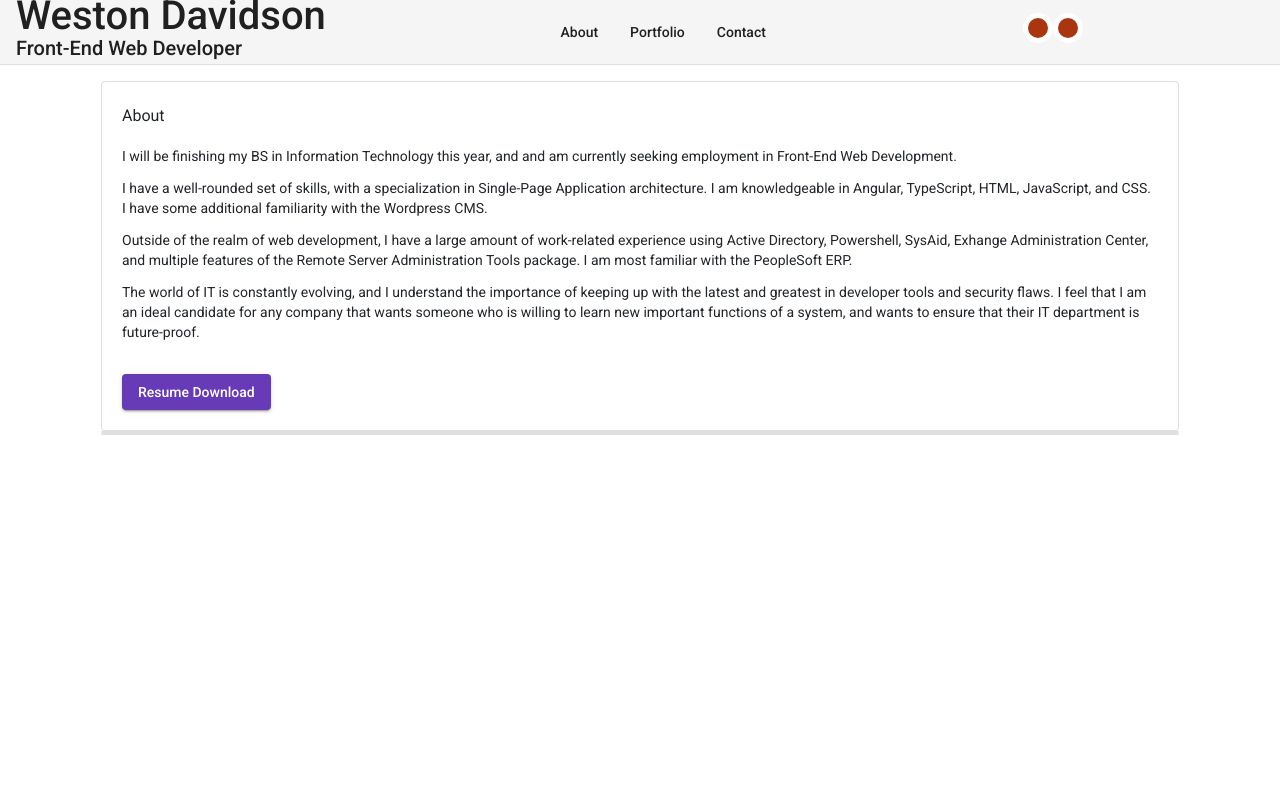
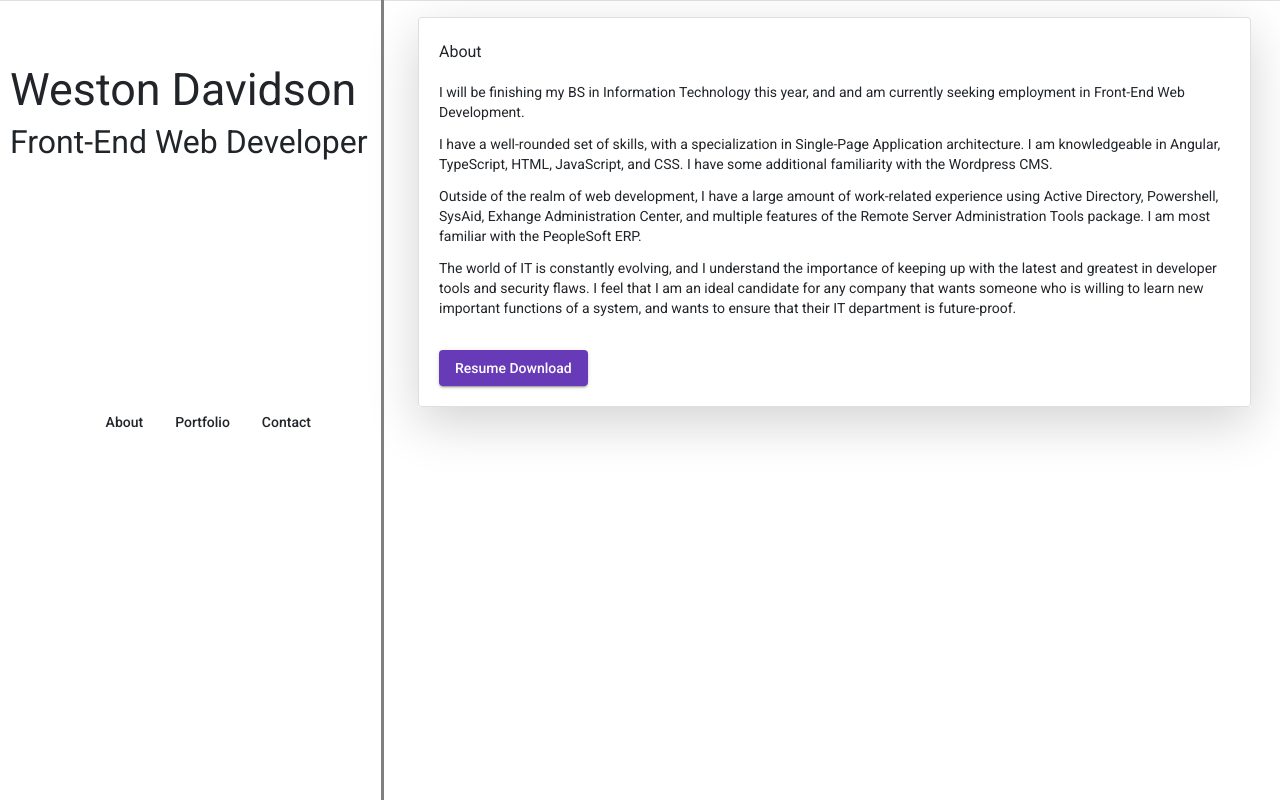
Before and after one commit to westondavidson/Davidson-Portfolio, an Angular app: page / in a window 1280 px wide. Built offline with nearby package versions, Linux system fonts and the light colour scheme.

Commit message:
Updated/redesigned CSS/HTML for header and accordion component

```diff
--- a/src/app/carousel/carousel.component.css
+++ b/src/app/carousel/carousel.component.css
@@ -2,3 +2,24 @@
   width: 10%;
   background-color: #ffff;
 }
+@media screen and (min-width: 1000px) {
+#content{
+  overflow: hidden;
+  margin-left: 30%;
+  margin-right: -5%;
+  margin-top: 10%;
+}
+}
+
+.panel-group{
+    margin:0;
+}
+
+.panel{
+    border:none;
+    box-shadow:none;
+}
+
+.panel-heading{
+    padding:0;
+}
--- a/src/app/carousel/carousel.component.html
+++ b/src/app/carousel/carousel.component.html
@@ -1,30 +1,33 @@
 <!--HOW THIS WORKS/NOTES
 - A simple Bootstrap accordion to contain all site content
+- Makes extensive use of the border-0 bootstrap utility to clean up random accordion border defaults
   -->
-<div id="accordion" class="m-3">
+<div id="content" class="mt-3 shadow-lg border-0">
+<div id="accordion" class="border-0">
   <div class="card">
 
 
-    <div id="home" class="collapse show" aria-labelledby="home" data-parent="#accordion">
-      <div class="card-body">
+    <div id="home" class="collapse show border-0" aria-labelledby="home" data-parent="#accordion">
+      <div class="card-body border-0">
         <app-about></app-about>
       </div>
     </div>
   </div>
-  <div class="card">
+  <div class="card border-0">
 
-    <div id="resume" class="collapse" aria-labelledby="resume" data-parent="#accordion">
-      <div class="card-body">
+    <div id="resume" class="collapse border-0" aria-labelledby="resume" data-parent="#accordion">
+      <div class="card-body border-0">
         <app-resume></app-resume>
       </div>
     </div>
   </div>
-  <div class="card">
+  <div class="card border-0">
 
-    <div id="contact" class="collapse" aria-labelledby="contact" data-parent="#accordion">
-      <div class="card-body">
+    <div id="contact" class="collapse border-0" aria-labelledby="contact" data-parent="#accordion">
+      <div class="card-body border-0">
         <app-contact></app-contact>
       </div>
     </div>
   </div>
 </div>
+</div>
--- a/src/app/contact-form/contact-form.component.ts
+++ b/src/app/contact-form/contact-form.component.ts
@@ -7,10 +7,7 @@ import { Component, OnInit } from '@angular/core';
 })
 export class ContactFormComponent implements OnInit {
 
-closeWin(){
-  this.googleRedirect.close();
 
-};
   constructor() {
 
 
--- a/src/app/head/head.component.css
+++ b/src/app/head/head.component.css
@@ -1,40 +1,81 @@
-#headingName{
-  position: relative;
-  top:0;
-  left:0;
-  font-size: 3.5vw;
-}
 
-@media screen and (min-width: 650px) {
-  #headingName {
-    font-size: 40px;
+
+/*
+Two separate css configurations are used for screen based on Width
+should allow for better mobile support/cleaner interface in both situations
+*/
+
+@media screen and (max-width: 1000px) {
+
+  #headingName{
     position: relative;
-    top:0;
-    left:0;
+    top:5px;
+    left: 5px;
+    font-size: 3.5vw;
+  }
+
+  .fixedNav{
+    display: flex;
+    flex-direction: row;
+    width: 90%;
+    justify-content: space-between;
+    align-items: center;
+  }
+
+  #tagLine {
+    font-size: 2.5vw;
+    position: relative;
+    top: 0px;
+    left:5px;
+  }
+
+  #navMenu{
+    white-space: nowrap;
   }
 }
 
+@media screen and (min-width: 1000px) {
 
-#tagLine {
-  font-size: 2.5vw;
-}
-@media screen and (min-width: 650px) {
-  #tagLine {
-    font-size: 20px;
+  #headingName{
     position: relative;
-    top:0;
-    left:0;
+    top:60px;
+    left:10px;
+    font-size: 3.5vw;
+  }
+
+    #tagLine {
+      font-size: 2.5vw;
+      position: relative;
+      top: 80px;
+      left:10px;
+    }
+
+  .fixedNav{
+    height: 100%; /* Full-height: remove this if you want "auto" height */
+    width: 30%; /* Set the width of the sidebar */
+    position: fixed; /* Fixed Sidebar (stay in place on scroll) */
+    z-index: 1; /* Stay on top */
+    top: 0; /* Stay at the top */
+    left: 0;
+    overflow-x: hidden; /* Disable horizontal scroll */
+    padding-top: 20px;
+    border-right: 3px solid gray;
+  }
+
+
+  #navMenu{
+    margin: auto;
+    width: 100%;
+    top: 40vh;
+    left:7vw;
+
+    white-space: nowrap;
+
+    position: relative;
+            /*
+    flex-basis: 100%;
+    margin-left: 6vw;
+    margin-right: 6vw;
+    */
   }
 }
-
-#navMenu{
-  white-space: nowrap;
-}
-
-.fixedNav{
-  display: flex;
-  flex-direction: row;
-  width: 90%;
-  justify-content: space-between;
-  align-items: center;
-}
--- a/src/app/head/head.component.html
+++ b/src/app/head/head.component.html
@@ -5,11 +5,11 @@
   -->
 
 
-<mat-toolbar color="secondary">
+
 <span class = "fixedNav">
 <div>
-<h1 id = "headingName">Weston Davidson</h1>
-<h3 id = "tagLine">Front-End Web Developer</h3>
+<p id = "headingName">Weston Davidson</p>
+<p id = "tagLine">Front-End Web Developer</p>
 </div>
 
 <span id = "navMenu">
@@ -17,7 +17,7 @@
     <button mat-button type="button" data-toggle="collapse" data-target="#resume" aria-expanded="false" aria-controls="resume" id="resumeButton" data-parent="#accordion">Portfolio</button>
     <button mat-button type="button" data-toggle="collapse" data-target="#contact" aria-expanded="false" aria-controls="contact" id="contactButton" data-parent="#accordion">Contact</button>
 </span>
-
+<!-- EYEBALLS TO BE MOVED TO BG COLOR CHANGE
 <span class="eyes">
   <div class="eye">
     <div class="ball"></div>
@@ -27,7 +27,7 @@
     <div class="ball"></div>
   </div>
 </span>
+-->
+</span>
 
-</span>
-</mat-toolbar>
 <mat-divider></mat-divider>
--- a/src/app/head/head.component.ts
+++ b/src/app/head/head.component.ts
@@ -39,6 +39,7 @@ export class HeadComponent implements OnInit {
    }
 
   ngOnInit(): void {
+/*
     //save selected tab on page reload --NOT WORKING YET--
     $(document).ready(function(){
       //on document ready,
@@ -50,6 +51,7 @@ export class HeadComponent implements OnInit {
       $('#accordion a[href="' + activeTab + '"]').collapse('show');
     }
     });
+    */
 
   }
 
--- a/src/styles.css
+++ b/src/styles.css
@@ -10,6 +10,12 @@ html, body { height: 100%; }
 body { margin: 0; font-family: Roboto, "Helvetica Neue", sans-serif; }
 
 
+
+
+.panel, .panel-group .panel-heading+.panel-collapse>.panel-body{
+    border: none;
+    box-shadow: none;
+}
 
 
 
```
